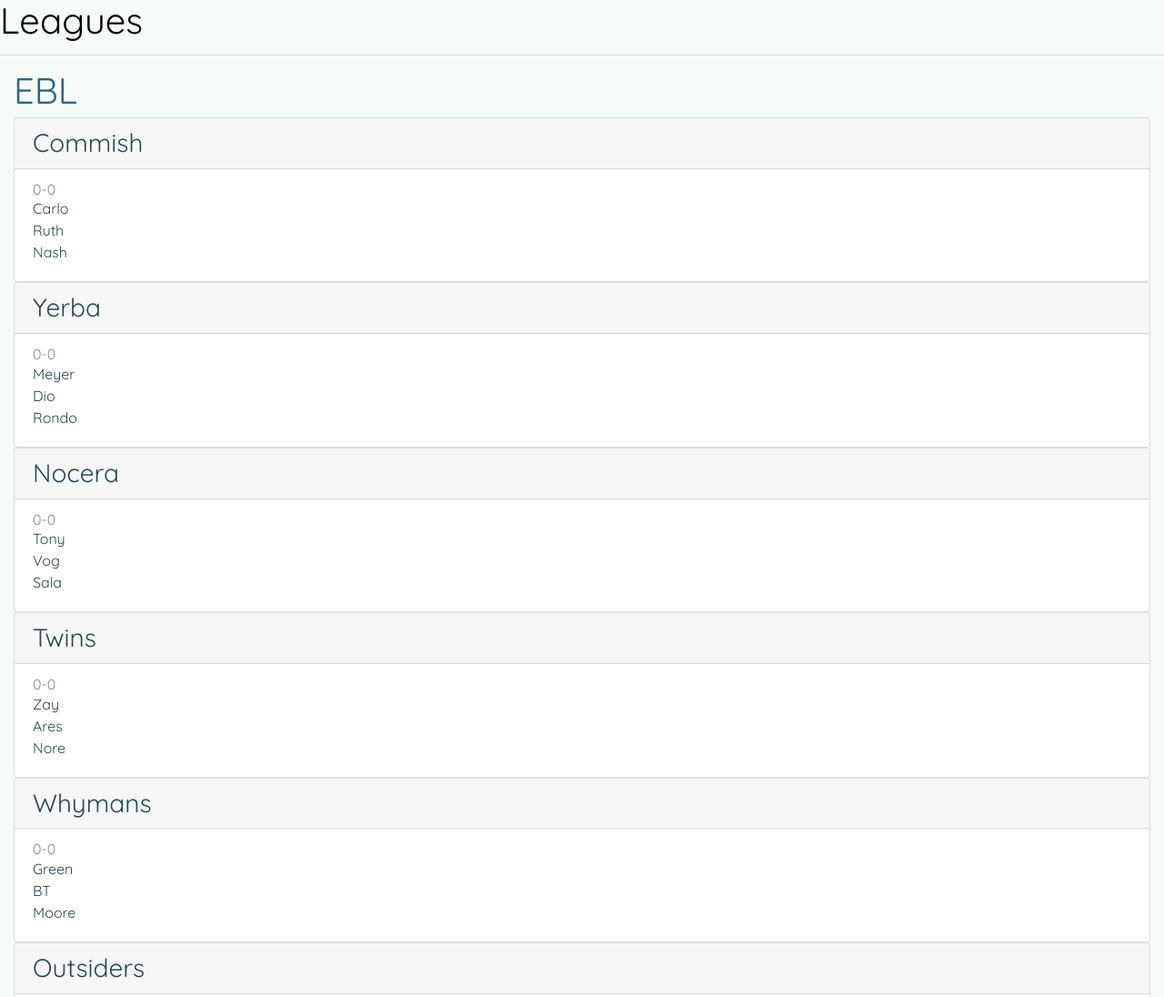
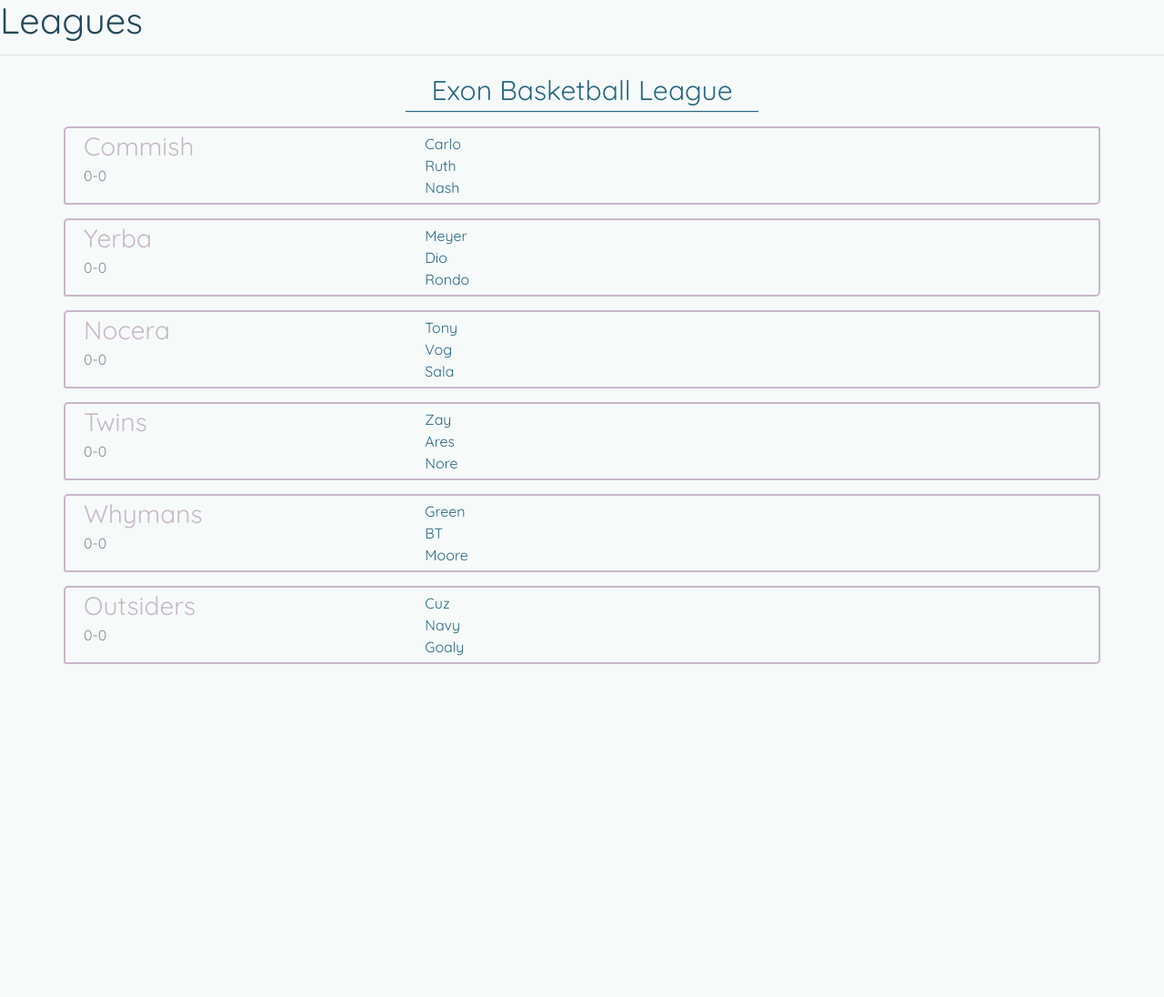
Before and after one commit to RADesai/leagues, a React app: page / in a window 1280 px wide. Shown: the top 1096 px of the page at 91% size. After the commit the page ends 800 px from the top, so only its background shows below. Built offline with nearby package versions, Linux system fonts and the light colour scheme.

Commit message:
Refactored components, added common scss vars

```diff
--- a/src/assets/scss/App.scss
+++ b/src/assets/scss/App.scss
@@ -1,15 +1,7 @@
-$app-font: 'Quicksand', sans-serif;
-$primary-light: #F6FBFA;
-$primary-dark: #244958;
+@import "./Variables";
 
 body {
-    background-color: $primary-light;
     font-family: $app-font;
+    color: $blue-dianne;
+    background-color: $aqua;
 }
-
-.league-main {
-    color: $primary-dark;
-    .league-main-title {
-        color: black;
-    }
-}
--- a/src/assets/scss/LeagueTable.scss
+++ b/src/assets/scss/LeagueTable.scss
@@ -1,11 +1,15 @@
-// $app-font: 'Quicksand', sans-serif;
-$secondary-light: #EDFAFF;
-$secondary-dark: #2A6881;
+@import "./Variables";
 
-.table {}
-.table-header {
-    color: $secondary-dark;
+.league-table {
+    color: $calypso;
+    .league-table-header {
+        font-size: 30px;
+    }
+    .league-table-header hr {
+        margin-top: 0;
+        width: 35%;
+        border-color: $calypso;
+        box-shadow: 0px 0px 1px 0px $blue-dianne;
+        transition: .3s ease-out;
+    }
 }
-.table-body {
-    background-color: $secondary-light;
-}
--- /dev/null
+++ b/src/assets/scss/Player.scss
@@ -0,0 +1 @@
+@import "./Variables";
--- /dev/null
+++ b/src/assets/scss/Team.scss
@@ -0,0 +1,11 @@
+@import "./Variables";
+
+.team {
+    border: 2px solid $lily;
+    border-radius: 5px 3px 5px 3px;
+    padding: 5px;
+    margin-bottom: 15px;
+    .team-info {
+        color: $lily;
+    }
+}
--- /dev/null
+++ b/src/assets/scss/Variables.scss
@@ -0,0 +1,8 @@
+// Fonts
+$app-font: 'Quicksand', sans-serif;
+
+// Colors
+$aqua: #F6FBFA;
+$blue-dianne: #244958;
+$calypso: #2A6881;
+$lily: #C8B7C8;
--- a/src/components/LeagueTable.js
+++ b/src/components/LeagueTable.js
@@ -1,35 +1,25 @@
 import React from 'react';
 import PropTypes from 'prop-types';
+import Team from '../components/Team';
 import '../assets/scss/LeagueTable.scss';
 
 export default function LeagueTable(props) {
     const { league } = props;
 
-    const getTeams = ({ teams, players }) => {
-        return teams.map((team) =>
-            <div className="card" key={team.id}>
-                <h3 className="card-header">{ team.name }</h3>
-                <div className="card-body">
-                    <h6 className="card-subtitle text-muted">{ team.record }</h6>
-                    <div className="card-text">
-                        { getPlayers(players, team.id) }
-                    </div>
-                </div>
+    return league && league.teams ?
+        <div className="container league-table">
+            <div className="league-table-header text-center">
+                    { league.name }
+                    <hr />
             </div>
-        );
-    };
-
-    const getPlayers = (players, teamId) => {
-        return players.filter((player) => player.teamId === teamId).map((player) =>
-            <div key={player.id}>{ player.name }</div>
-        );
-    };
-
-    return league && league.teams ?
-        <div className="container table">
-            <h1 className="table-header">{ league.name }</h1>
-            <div className="tabe-body" >
-                { getTeams(league) }
+            <div className="league-table-body" >
+                { league.teams.map((team) =>
+                    <Team
+                        key={ team.id }
+                        team={ team }
+                        players={ league.players.filter((player) => player.teamId === team.id) }
+                    />
+                )}
             </div>
         </div>
         :
--- /dev/null
+++ b/src/components/Player.js
@@ -0,0 +1,15 @@
+import React from 'react';
+import PropTypes from 'prop-types';
+import '../assets/scss/Player.scss';
+
+export default function Player(props) {
+    const { player } = props;
+
+    return player ?
+        <div key={player.id.toString()}>{ player.name }</div>
+        : <div/>
+}
+
+Player.PropTypes = {
+    player: PropTypes.object
+}
--- /dev/null
+++ b/src/components/Team.js
@@ -0,0 +1,31 @@
+import React from 'react';
+import PropTypes from 'prop-types';
+import Player from '../components/Player';
+import '../assets/scss/Team.scss';
+
+export default function Team(props) {
+    const { team, players } = props;
+
+    return team && players ?
+        <div className="row team">
+            <div className="team-info col-sm-4">
+                <h3 className="team-name">{ team.name }</h3>
+                <h6 className="team-record text-muted">{ team.record }</h6>
+            </div>
+            <div className="col-sm-8">
+                { players
+                    .map((player) => <Player
+                                        key={ player.id.toString() }
+                                        player={ player }
+                                    />
+                    )
+                }
+            </div>
+        </div>
+        : <div/>
+}
+
+Team.PropTypes = {
+    team: PropTypes.object,
+    players: PropTypes.array
+}
--- a/src/containers/App.js
+++ b/src/containers/App.js
@@ -9,8 +9,6 @@ import '../assets/scss/App.scss';
 class App extends Component {
     constructor(props) {
         super(props);
-        const { location: { query } } = props;
-        this.queryParams = query;
     }
 
     componentDidMount() {
--- a/src/mock/league.js
+++ b/src/mock/league.js
@@ -1,6 +1,6 @@
 const league = {
     id: 0,
-    name: "EBL",
+    name: "Exon Basketball League",
     teams: [
         {
             id: 0,
```
